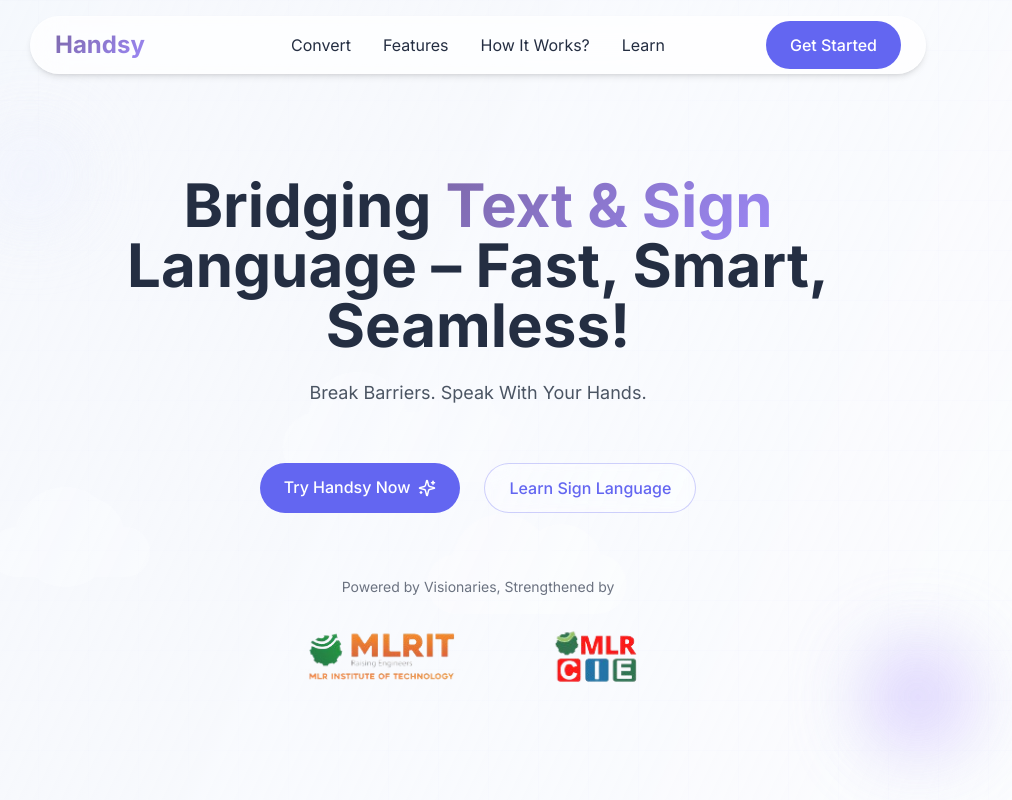
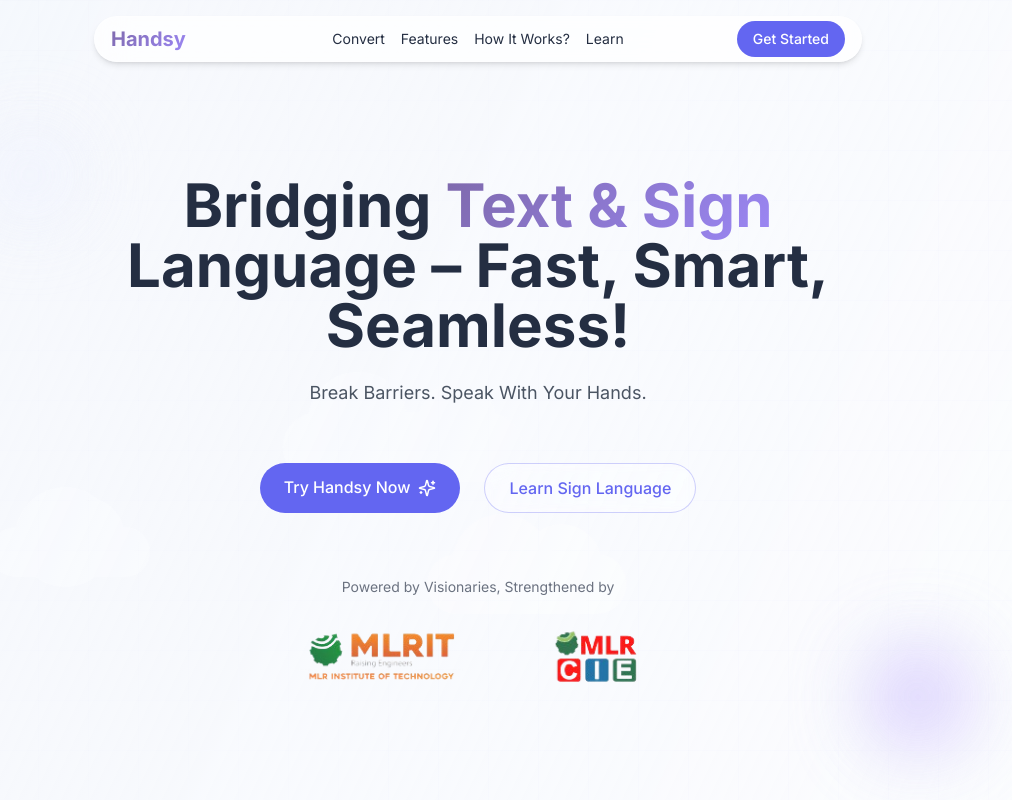
Before and after one commit to Vedikgannoji/handspeak-vision, a React (Vite) app: page / in a window 1280 px wide. Shown: the top 800 px of the page, without its empty margins (162-1174 px from the left). Built offline with nearby package versions, Linux system fonts and the light colour scheme.

Commit message:
Refactor: Adjust navbar styling
Reduce horizontal width and spacing of navbar elements.

```diff
--- a/src/components/Navbar.tsx
+++ b/src/components/Navbar.tsx
@@ -34,7 +34,7 @@ const Navbar = () => {
       className="fixed top-0 left-0 right-0 z-50 flex justify-center items-center transition-all duration-500"
     >
       <div
-        className={`floating-nav py-4 px-6 max-w-4xl w-full ${
+        className={`floating-nav py-3 px-4 max-w-3xl w-full ${
           isScrolled ? 'translate-y-2' : 'translate-y-4'
         }`}
       >
@@ -44,14 +44,14 @@ const Navbar = () => {
             className="absolute left-0 flex items-center hover:scale-110 transition-transform duration-300"
             onClick={() => setMobileMenuOpen(false)}
           >
-            <span className="text-2xl font-bold text-gradient">Handsy</span>
+            <span className="text-xl font-bold text-gradient">Handsy</span>
           </Link>
 
           {/* Desktop Navigation */}
-          <nav className="hidden md:flex items-center space-x-8">
+          <nav className="hidden md:flex items-center space-x-4">
             <Link
               to="/convert"
-              className={`text-foreground hover:text-handsy-primary transition-all duration-300 hover:scale-110 ${
+              className={`text-sm text-foreground hover:text-handsy-primary transition-all duration-300 hover:scale-110 ${
                 isActive('/convert') ? 'text-handsy-primary font-medium' : ''
               }`}
             >
@@ -59,7 +59,7 @@ const Navbar = () => {
             </Link>
             <Link
               to="/features"
-              className={`text-foreground hover:text-handsy-primary transition-all duration-300 hover:scale-110 ${
+              className={`text-sm text-foreground hover:text-handsy-primary transition-all duration-300 hover:scale-110 ${
                 isActive('/features') ? 'text-handsy-primary font-medium' : ''
               }`}
             >
@@ -67,7 +67,7 @@ const Navbar = () => {
             </Link>
             <Link
               to="/how-it-works"
-              className={`text-foreground hover:text-handsy-primary transition-all duration-300 hover:scale-110 ${
+              className={`text-sm text-foreground hover:text-handsy-primary transition-all duration-300 hover:scale-110 ${
                 isActive('/how-it-works') ? 'text-handsy-primary font-medium' : ''
               }`}
             >
@@ -75,7 +75,7 @@ const Navbar = () => {
             </Link>
             <Link
               to="/learn"
-              className={`text-foreground hover:text-handsy-primary transition-all duration-300 hover:scale-110 ${
+              className={`text-sm text-foreground hover:text-handsy-primary transition-all duration-300 hover:scale-110 ${
                 isActive('/learn') ? 'text-handsy-primary font-medium' : ''
               }`}
             >
@@ -83,10 +83,10 @@ const Navbar = () => {
             </Link>
           </nav>
 
-          <div className="absolute right-0 flex items-center space-x-3">
+          <div className="absolute right-0 flex items-center space-x-2">
             <Link
               to="/convert"
-              className="btn-primary hidden md:flex ml-2 hover:scale-110 transform transition-all duration-300"
+              className="btn-primary hidden md:flex text-sm px-4 py-2 ml-2 hover:scale-110 transform transition-all duration-300"
             >
               Get Started
             </Link>
@@ -97,7 +97,7 @@ const Navbar = () => {
               onClick={toggleMobileMenu}
               aria-label="Toggle mobile menu"
             >
-              {mobileMenuOpen ? <X size={24} /> : <Menu size={24} />}
+              {mobileMenuOpen ? <X size={20} /> : <Menu size={20} />}
             </button>
           </div>
         </div>
@@ -105,8 +105,8 @@ const Navbar = () => {
 
       {/* Mobile Menu */}
       {mobileMenuOpen && (
-        <div className="md:hidden glass-card m-4 mt-20 rounded-xl overflow-hidden w-[calc(100%-2rem)] max-w-md absolute">
-          <nav className="flex flex-col space-y-4 p-6">
+        <div className="md:hidden glass-card m-4 mt-16 rounded-xl overflow-hidden w-[calc(100%-2rem)] max-w-md absolute">
+          <nav className="flex flex-col space-y-4 p-5">
             <Link
               to="/convert"
               className="text-foreground hover:text-handsy-primary transition-colors"
@@ -137,7 +137,7 @@ const Navbar = () => {
             </Link>
             <Link
               to="/convert"
-              className="btn-primary text-center"
+              className="btn-primary text-center py-2 px-4"
               onClick={toggleMobileMenu}
             >
               Get Started
```
